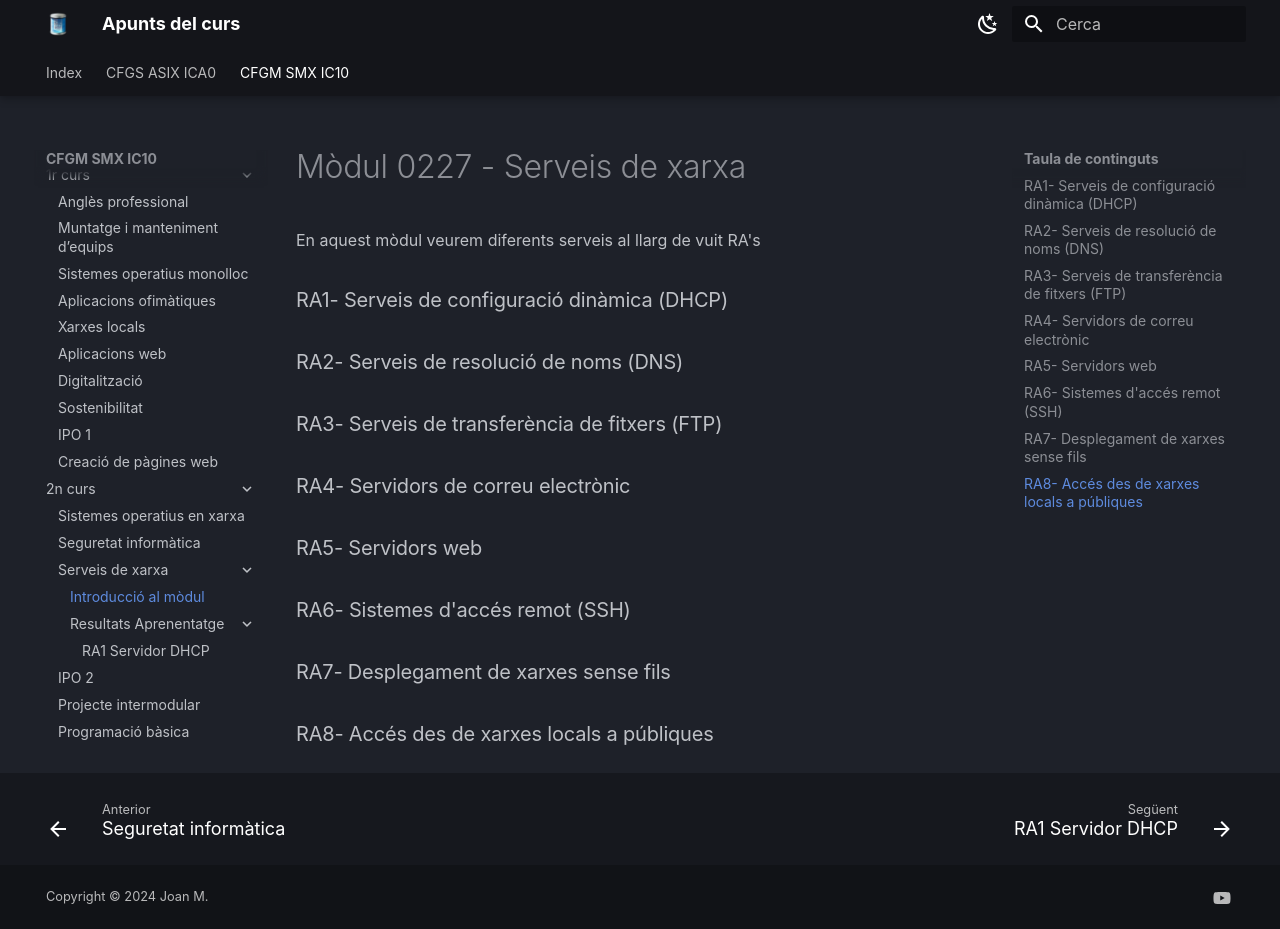
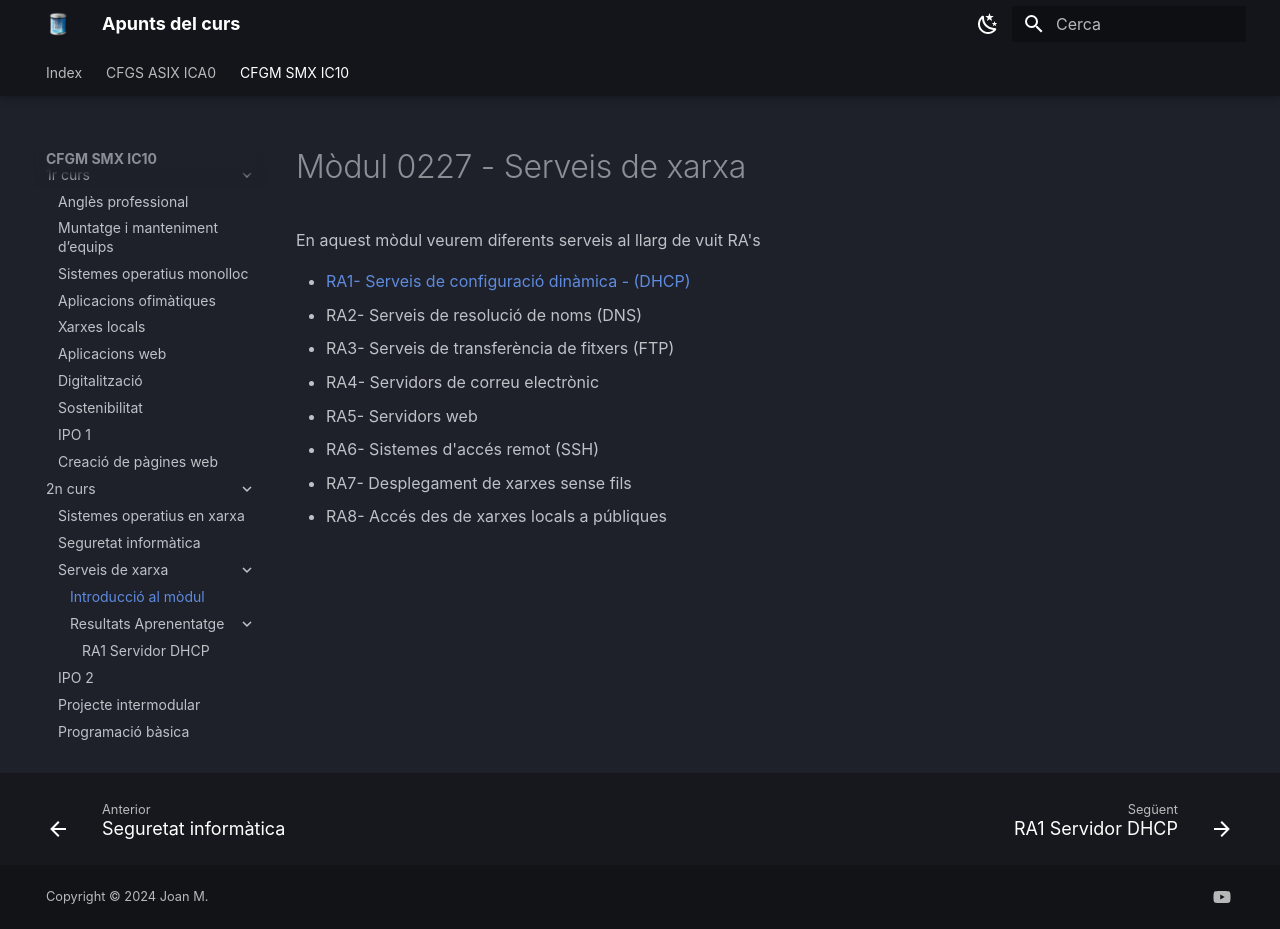
Before and after one commit to operatiu/apunts, an MkDocs documentation site: the page built from docs/ic10-Smx/0227-SX/0227.md, in a window 1280 px wide and 929 px high. Built offline with MkDocs 1.6.1 and Material for MkDocs 9.7.7, drawn with Linux system fonts in a browser that asks for light colours; some web fonts are replaced; some of the changed lines change nothing that is shown.

Commit message:
Update 0227.md

```diff
--- a/docs/ic10-Smx/0227-SX/0227.md
+++ b/docs/ic10-Smx/0227-SX/0227.md
@@ -4,11 +4,12 @@ title: 0227 - Serveis de Xarxa
 # Mòdul 0227 - Serveis de xarxa
 
 En aquest mòdul veurem diferents serveis al llarg de vuit RA's
-### RA1- Serveis de configuració dinàmica (DHCP)
-### RA2- Serveis de resolució de noms (DNS)
-### RA3- Serveis de transferència de fitxers (FTP)
-### RA4- Servidors de correu electrònic
-### RA5- Servidors web
-### RA6- Sistemes d'accés remot (SSH)
-### RA7- Desplegament de xarxes sense fils
-### RA8- Accés des de xarxes locals a públiques
+
+- [RA1- Serveis de configuració dinàmica - (DHCP)](RA1-DHCP/0227-RA1.md)
+- RA2- Serveis de resolució de noms (DNS)
+- RA3- Serveis de transferència de fitxers (FTP)
+- RA4- Servidors de correu electrònic
+- RA5- Servidors web
+- RA6- Sistemes d'accés remot (SSH)
+- RA7- Desplegament de xarxes sense fils
+- RA8- Accés des de xarxes locals a públiques
```
